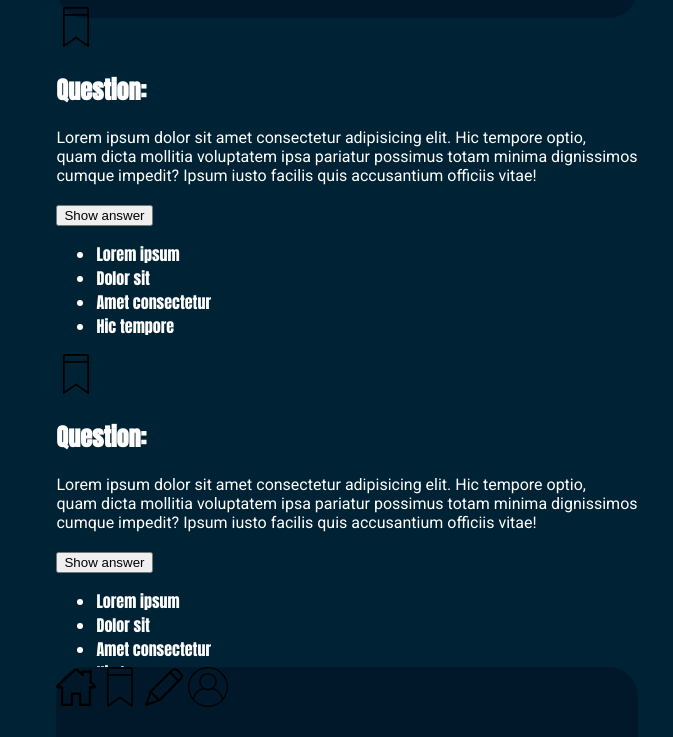
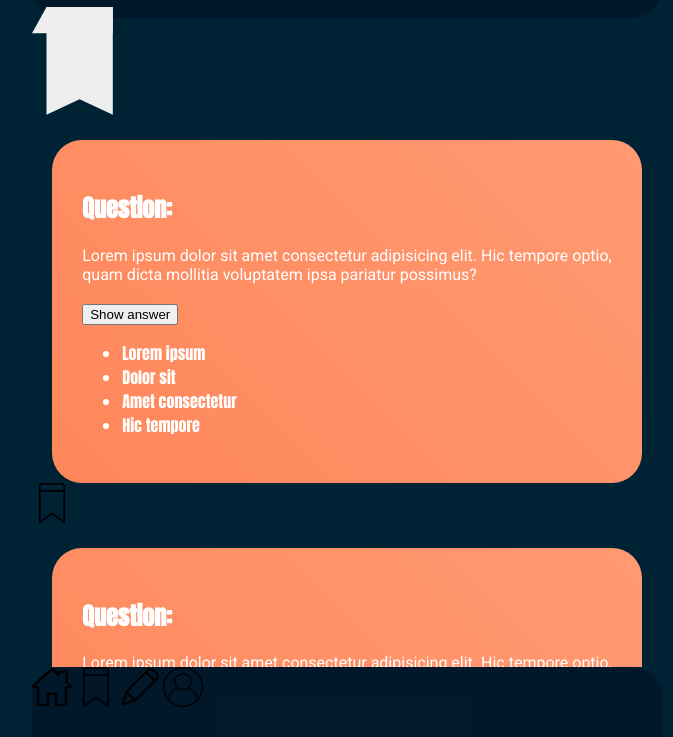
Before and after one commit to denniswitzel/quiz-app, a plain HTML site: page index.html in a window 1280 px wide. Shown: the part 63-800 px from the top of the page, without its empty margins (293-966 px from the left). Drawn offline with Linux system fonts and the light colour scheme.

Commit message:
Create tmp file

```diff
--- a/index.html
+++ b/index.html
@@ -12,13 +12,18 @@
         <h1>Quiz-it</h1>
     </header>
     <main>
-        <section>
-            <img src="/img/bookmark.svg" height="40px" alt="Bookmark">
+        <input type="checkbox" id="svg">
+        <label class="svg-checked" for="svg">
+            <svg version="1.1" id="Ebene_1" xmlns="http://www.w3.org/2000/svg" xmlns:xlink="http://www.w3.org/1999/xlink" x="0px" y="0px"
+	        width="80.8px" height="107.8px" viewBox="0 0 80.8 107.8" enable-background="new 0 0 80.8 107.8" xml:space="preserve">
+            <polygon points="0,26.3 80.8,26.3 80.8,0 14.5,0 "/>
+            <polygon  points="80.8,107.8 47.6,92.2 14.5,107.8 14.5,0 80.8,0 "/>
+            <polygon points="47.7,37.1 53.1,48.2 65.3,49.9 56.5,58.5 58.6,70.6 47.7,64.9 36.8,70.6 38.9,58.5 30.1,49.9 42.2,48.2 "/></svg>
+        <section class="question-box">
             <h2>Question:</h2>
             <p>
                 Lorem ipsum dolor sit amet consectetur adipisicing elit. Hic tempore optio,<br>
-                quam dicta mollitia voluptatem ipsa pariatur possimus totam minima dignissimos <br>
-                cumque impedit? Ipsum iusto facilis quis accusantium officiis vitae! <br>
+                quam dicta mollitia voluptatem ipsa pariatur possimus?
             </p>
             <button>Show answer</button>
             <ul>
@@ -28,13 +33,12 @@
                 <li>Hic tempore</li>
             </ul>
         </section>
-        <section>
-            <img src="/img/bookmark.svg" height="40px" alt="Bookmark">
+        <img src="/img/bookmark.svg" height="40px" alt="Bookmark">
+        <section class="question-box">
             <h2>Question:</h2>
             <p>
                 Lorem ipsum dolor sit amet consectetur adipisicing elit. Hic tempore optio,<br>
-                quam dicta mollitia voluptatem ipsa pariatur possimus totam minima dignissimos <br>
-                cumque impedit? Ipsum iusto facilis quis accusantium officiis vitae! <br>
+                quam dicta mollitia voluptatem ipsa pariatur possimus?
             </p>
             <button>Show answer</button>
             <ul>
@@ -44,13 +48,12 @@
                 <li>Hic tempore</li>
             </ul>
         </section>
-        <section>
-            <img src="/img/bookmark.svg" height="40px" alt="Bookmark">
+        <img src="/img/bookmark.svg" height="40px" alt="Bookmark">
+        <section class="question-box">
             <h2>Question:</h2>
             <p>
                 Lorem ipsum dolor sit amet consectetur adipisicing elit. Hic tempore optio,<br>
-                quam dicta mollitia voluptatem ipsa pariatur possimus totam minima dignissimos <br>
-                cumque impedit? Ipsum iusto facilis quis accusantium officiis vitae! <br>
+                quam dicta mollitia voluptatem ipsa pariatur possimus?
             </p>
             <button>Show answer</button>
             <ul>
@@ -60,13 +63,12 @@
                 <li>Hic tempore</li>
             </ul>
         </section>
-        <section>
-            <img src="/img/bookmark.svg" height="40px" alt="Bookmark">
+        <img src="/img/bookmark.svg" height="40px" alt="Bookmark">
+        <section class="question-box">
             <h2>Question:</h2>
             <p>
                 Lorem ipsum dolor sit amet consectetur adipisicing elit. Hic tempore optio,<br>
-                quam dicta mollitia voluptatem ipsa pariatur possimus totam minima dignissimos <br>
-                cumque impedit? Ipsum iusto facilis quis accusantium officiis vitae! <br>
+                quam dicta mollitia voluptatem ipsa pariatur possimus?
             </p>
             <button>Show answer</button>
             <ul>
--- a/styles.css
+++ b/styles.css
@@ -40,6 +40,25 @@ main {
     grid-row: 2;
 }
 
+svg {
+    fill: #EDEDED;
+  }
+  #svg {
+    display: none;
+  }
+
+  #svg:checked + label > svg {
+    fill: #fffd77;
+  }
+
+.question-box {
+    background: rgb(255,134,90);
+    background: linear-gradient(45deg, rgba(255,134,90,1) 0%, rgba(255,154,114,1) 100%);
+    padding: 30px;
+    margin: 20px 20px 0px 20px;
+    border-radius: 30px;
+}
+
 footer {
     grid-row: 3;
     background-color: rgba(5, 1, 20, 0.3);
--- /dev/null
+++ b/tmp.txt
@@ -0,0 +1 @@
+foo
```
